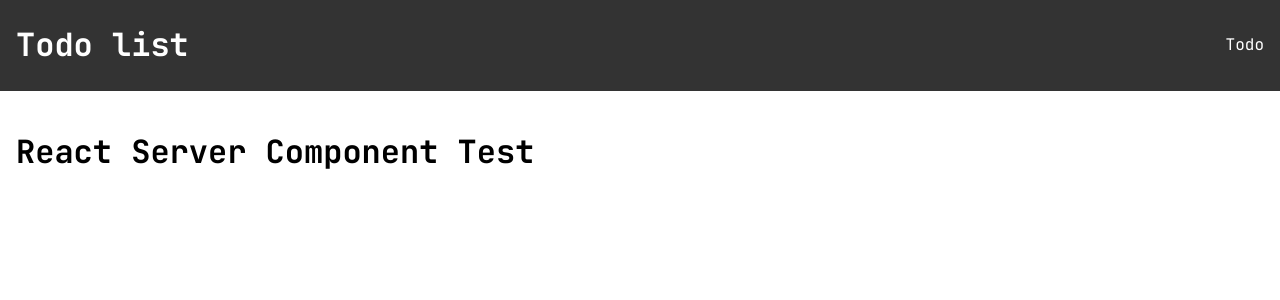
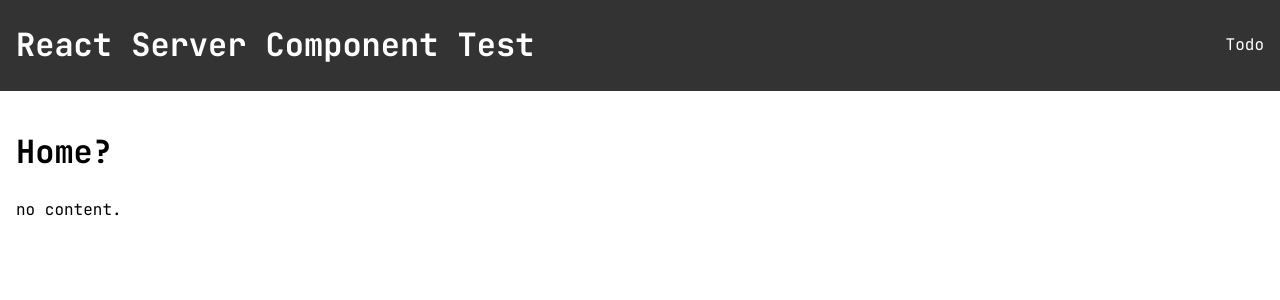
Before and after one commit to j-w-park/test-nextjs-rsc, a Next.js app: page / in a window 1280 px wide. Shown: the top 300 px of the page. Built offline with nearby package versions, Linux system fonts and the light colour scheme.

Commit message:
feat: change header text

```diff
--- a/src/app/client-components/Header/index.tsx
+++ b/src/app/client-components/Header/index.tsx
@@ -3,7 +3,7 @@ import Link from 'next/link';
 export const Header = () => {
   return (
     <aside id="app-header">
-      <h1>Todo list</h1>
+      <h1>React Server Component Test</h1>
       <nav>
         <ul id="app-header-container-link">
           <li>
--- a/src/app/page.tsx
+++ b/src/app/page.tsx
@@ -1,9 +1,8 @@
-import './app.css';
-
 export default async function Home() {
   return (
     <main className="container-main">
-      <h1>React Server Component Test</h1>
+      <h1>Home?</h1>
+      <p>no content.</p>
     </main>
   );
 }
```
